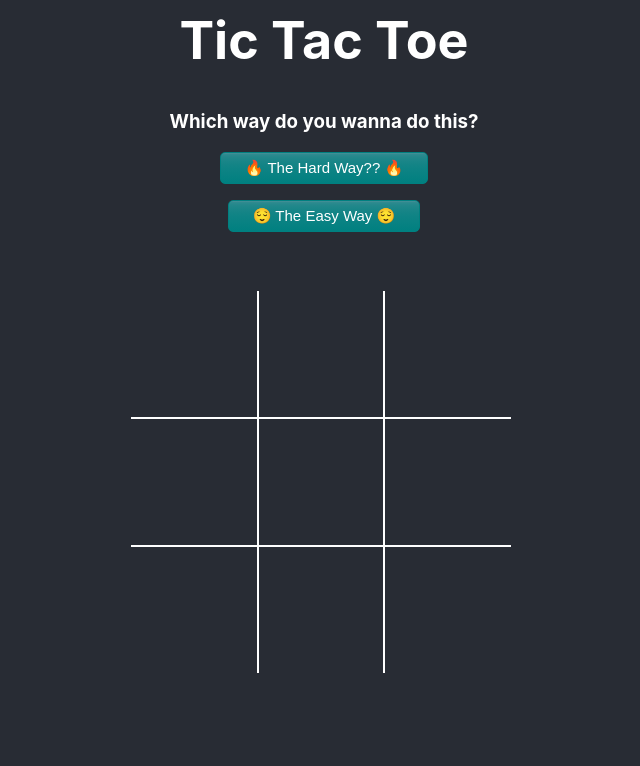
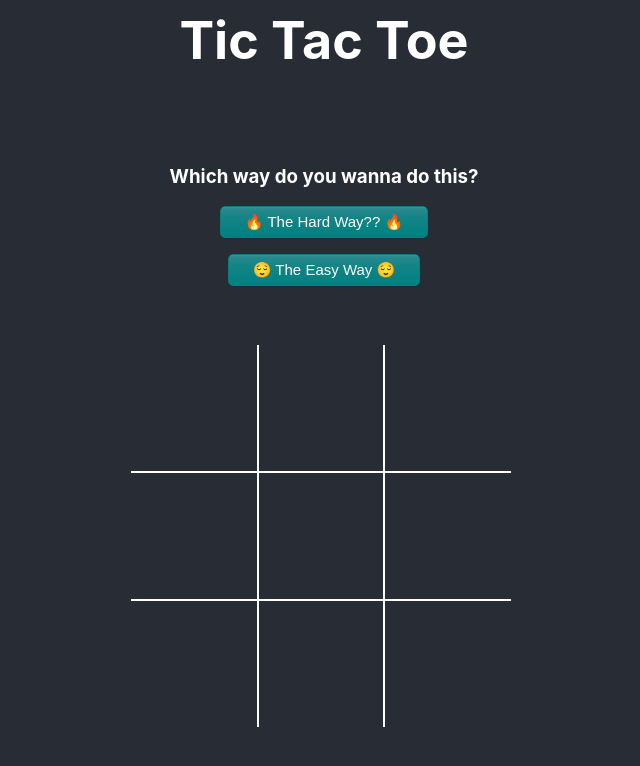
Before and after one commit to tsiege/react-tic-tac-toe, a React (Create React App) app: page / in a window 1280 px wide. Shown: the top 766 px of the page, without its empty margins (316-956 px from the left). Built offline with nearby package versions, Linux system fonts and the light colour scheme.

Commit message:
a bit more stylish

```diff
--- a/src/components/Announcements/index.tsx
+++ b/src/components/Announcements/index.tsx
@@ -48,9 +48,7 @@ export default class Announcements extends React.Component<AnnouncementsProps> {
   render() {
     const { isGameOver, winner } = this.props
     let html: JSX.Element | string = ''
-    if (!isGameOver) {
-      return html
-    }
+    if (isGameOver) {
       if (!winner) {
         html = this.renderAnnouncement('Tie Game!', TIED_TEXT)
       } else if (winner === COMPUTER) {
@@ -58,9 +56,10 @@ export default class Announcements extends React.Component<AnnouncementsProps> {
       } else {
         html = this.renderAnnouncement('Human Wins!', WON_TEXT)
       }
+    }
     return (
-      <section className='wrap'>
-        <div className='announcements'>
+      <section className='announcements'>
+        <div className='wrap'>
           {html}
         </div>
       </section>
--- a/src/components/Announcements/style.css
+++ b/src/components/Announcements/style.css
@@ -1,6 +1,7 @@
 .announcements {
-  padding: 20px;
+  padding: 10px;
   text-align: center;
   margin-bottom: 1em;
   color: var(--themeWhite);
+  max-height: 100px;
 }
--- a/src/components/Board/index.tsx
+++ b/src/components/Board/index.tsx
@@ -34,9 +34,7 @@ export default class Board extends React.Component<BoardProps> {
   render() {
     return (
       <section className='board'>
-        <div className='wrap'>
-          {this.renderBoard()}
-        </div>
+        {this.renderBoard()}
       </section>
     )
   }
--- a/src/components/Board/style.css
+++ b/src/components/Board/style.css
@@ -1,15 +1,16 @@
-.board .wrap {
+.board {
   width: 30%;
+  margin: 0 auto 20px;
 }
 
 @media screen and (max-width: 900px) {
-  .board .wrap {
-    width: 75%;
+  .board {
+    width: 50%;
   }
 }
 
 @media screen and (max-width: 500px) {
-  .board .wrap {
+  .board {
     width: 75%;
   }
 }
--- a/src/components/Options/index.tsx
+++ b/src/components/Options/index.tsx
@@ -36,7 +36,7 @@ export default class Options extends React.Component<OptionsProps, OptionsState>
   renderPrePlayOptions() {
     if (this.state.isHard === undefined) {
       return (
-        <div className='wrap'>
+        <div>
           <h3>Which way do you wanna do this?</h3>
           <p>
             <button className='option-button' onClick={() => this.pickYourPoison(true)}>
@@ -52,7 +52,7 @@ export default class Options extends React.Component<OptionsProps, OptionsState>
       )
     } else {
       return (
-        <div className='wrap'>
+        <div>
           <h3>Who goes first?</h3>
             <p>
               <button className='option-button' onClick={() => this.callStart(COMPUTER)}>
@@ -72,7 +72,7 @@ export default class Options extends React.Component<OptionsProps, OptionsState>
   renderResetButton() {
     const { resetGame } = this.props
     return (
-      <div className='wrap'>
+      <div className='start-over'>
         <button className='option-button' onClick={resetGame}>Start Over</button>
       </div>
     )
--- a/src/components/Options/style.css
+++ b/src/components/Options/style.css
@@ -1,7 +1,10 @@
 .options {
   color: var(--themeWhite);
-  width: 50%;
-  display: inline-block;
+  width: 70%;
+  height: 200px;
+  display: inline-flex;
+  justify-content: center;
+  align-content: center;
 }
 
 .option-button {
@@ -22,3 +25,7 @@
   position: relative;
   top: 1px;
 }
+
+.start-over button {
+  margin-top: 75px;
+}
--- a/src/components/Tile/style.css
+++ b/src/components/Tile/style.css
@@ -34,6 +34,7 @@
 
 .bottom {
   border-bottom: 0px;
+  margin-bottom: 50px;
 }
 
 .left {
```
Lines whose indentation alone changed are shown as unchanged.
